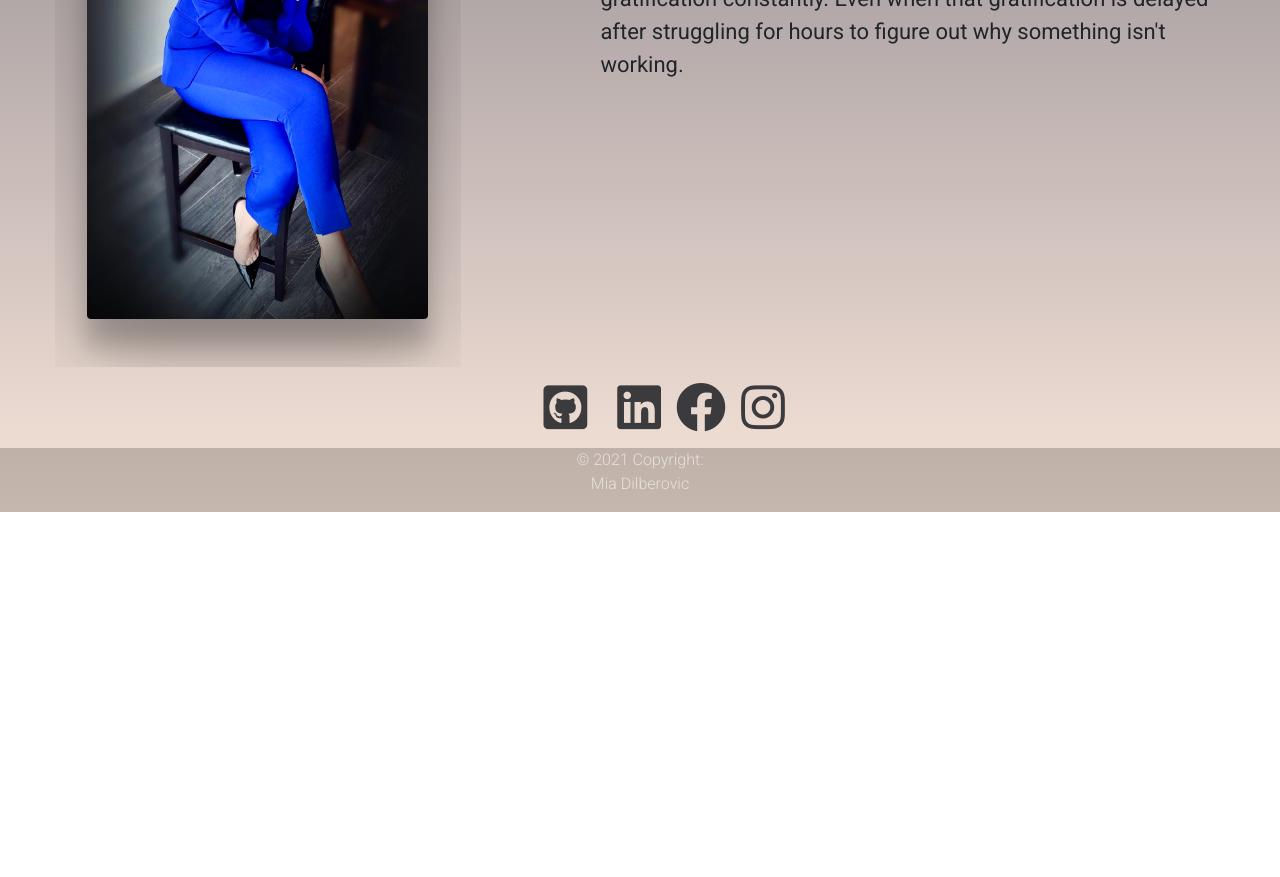
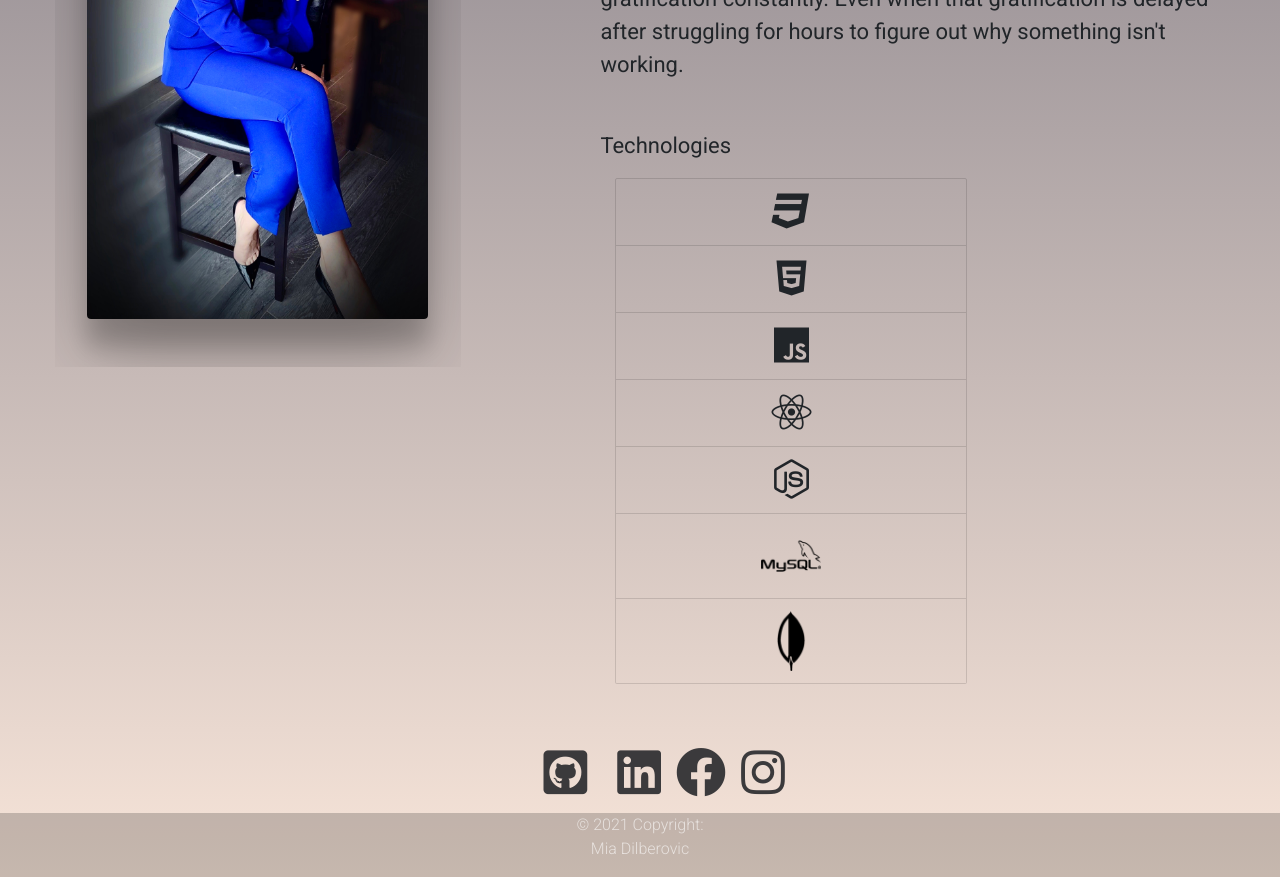
Before and after one commit to Dilberovicka31/portfolio-react, a React (Create React App) app: page /about in a window 1280 px wide. Shown: the part 400-1277 px from the top of the page. Before the commit the page ends 912 px from the top, so only its background shows below. Built offline with nearby package versions, Linux system fonts and the light colour scheme.

Commit message:
added techologies icons to about me page

```diff
--- a/src/components/NavTabs.js
+++ b/src/components/NavTabs.js
@@ -5,7 +5,7 @@ import { Nav, Navbar } from "react-bootstrap";
 function NavTabs() {
   return (
     <Navbar className="mr-3 ml-3" expand="lg">
-      <Navbar.Brand  href="#home" style={{fontSize:"30px", color:"black"}}>Mia Dilberovic</Navbar.Brand>
+      <Navbar.Brand  href="/" style={{fontSize:"30px", color:"black"}}>Mia Dilberovic</Navbar.Brand>
       <MDBNavbarNav right>
       <Navbar.Toggle aria-controls="basic-navbar-nav" />
       <Navbar.Collapse id="basic-navbar-nav">
--- a/src/components/pages/Aboutme.js
+++ b/src/components/pages/Aboutme.js
@@ -1,6 +1,18 @@
-import { MDBRow, MDBCol, MDBView } from "mdbreact";
+import {
+  MDBRow,
+  MDBCol,
+  MDBView,
+  MDBIcon,
+  MDBContainer,
+  MDBListGroup,
+  MDBListGroupItem,
+} from "mdbreact";
 import React from "react";
 import profileimg from "../../images/profile.jpeg";
+import MongoDB from "../../images/dbs_mongodb.png";
+import MySQL from "../../images/dbs_mysql.png";
+import "./aboutme.css";
+
 function Aboutme() {
   return (
     <MDBRow className=" mt-5">
@@ -8,11 +20,11 @@ function Aboutme() {
         <MDBView hover zoom>
           <img
             src={profileimg}
-            class="img-fluid z-depth-5 animated slideInRight rounded mx-auto d-block mb-5"
+            className="img-fluid z-depth-5 animated slideInRight rounded mx-auto d-block mb-5"
             style={{ height: "600px" }}
             alt="Mia Dilberovic Profile"
           ></img>
-        </MDBView >
+        </MDBView>
       </MDBCol>
       <MDBCol className="mx-auto" md="6">
         <p
@@ -41,6 +53,43 @@ function Aboutme() {
           constantly. Even when that gratification is delayed after struggling
           for hours to figure out why something isn't working.
         </p>
+
+        <p
+          className="font-weight-bolder animated slideInUp mt-5"
+          style={{ fontSize: "22px" }}
+        >
+          Technologies
+        </p>
+
+        <MDBContainer className="mb-5 animated slideInUp" >
+          <MDBListGroup style={{ width: "22rem" }}>
+            <MDBListGroupItem  className="text-center" id="icons">
+              <MDBIcon fab icon="css3" style={{ fontSize: "40px" }} />
+            </MDBListGroupItem>
+            <MDBListGroupItem className="text-center" id="icons">
+              <MDBIcon fab icon="html5" style={{ fontSize: "40px" }} />
+            </MDBListGroupItem>
+            <MDBListGroupItem className="text-center" id="icons">
+              <MDBIcon fab icon="js" style={{ fontSize: "40px" }} />
+            </MDBListGroupItem>
+            <MDBListGroupItem className="text-center" id="icons">
+              {" "}
+              <MDBIcon fab icon="react" style={{ fontSize: "40px" }} />
+            </MDBListGroupItem>
+            <MDBListGroupItem className="text-center" id="icons">
+              {" "}
+              <MDBIcon fab icon="node-js" style={{ fontSize: "40px" }} />
+            </MDBListGroupItem>
+            <MDBListGroupItem className="text-center" id="icons">
+              {" "}
+              <img src={MySQL} alt="mysql" style={{ width: "60px" }}></img>
+            </MDBListGroupItem>
+            <MDBListGroupItem className="text-center" id="icons">
+              {" "}
+              <img src={MongoDB} alt="mongodb" style={{ width: "60px" }}></img>
+            </MDBListGroupItem>
+          </MDBListGroup>
+        </MDBContainer>
       </MDBCol>
     </MDBRow>
   );
--- a/src/components/pages/Contact.js
+++ b/src/components/pages/Contact.js
@@ -1,4 +1,4 @@
-import { MDBCol, MDBIcon, MDBRow } from "mdbreact";
+import { MDBCol, MDBContainer, MDBIcon, MDBRow } from "mdbreact";
 import React from "react";
 import { FontAwesomeIcon } from '@fortawesome/react-fontawesome';
 import {  faFile } from '@fortawesome/free-solid-svg-icons';
@@ -10,6 +10,7 @@ function Contact () {
 
 
       return (
+        <MDBContainer>
         <MDBRow>
             <MDBCol md="12" className="text-center mt-5" style={{marginBottom:"332px"}}>
             <MDBIcon icon="phone" style={{fontSize:"30px"}}/>
@@ -21,7 +22,13 @@ function Contact () {
             </MDBCol>
 
 
+
+
         </MDBRow>
+
+
+
+        </MDBContainer>
         );
       }
 
--- /dev/null
+++ b/src/components/pages/aboutme.css
@@ -0,0 +1,4 @@
+#icons{
+
+    background-color: transparent;
+}
```
Also changed, not shown: src/images/dbs_mongodb.png (added), src/images/dbs_mysql.png (added).
